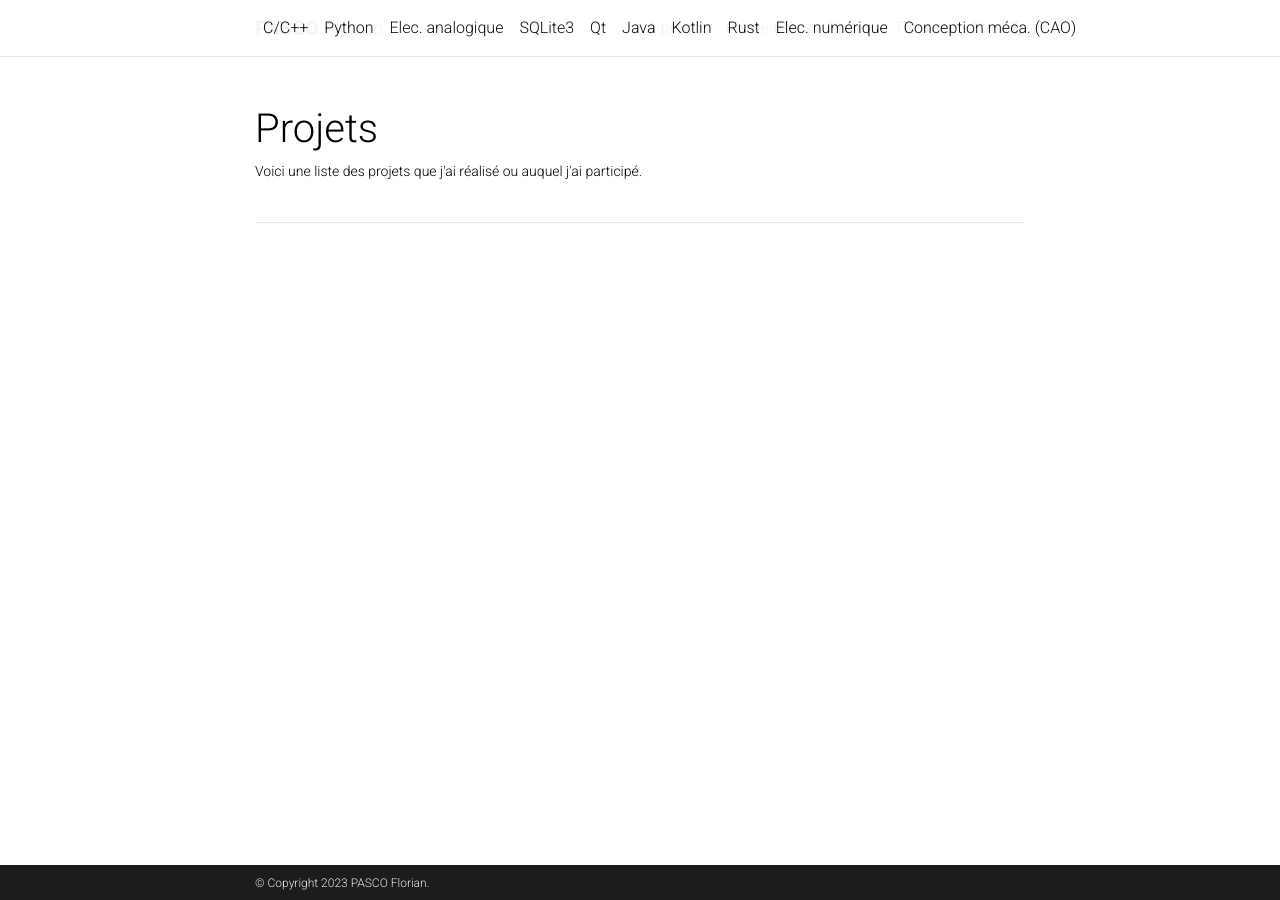
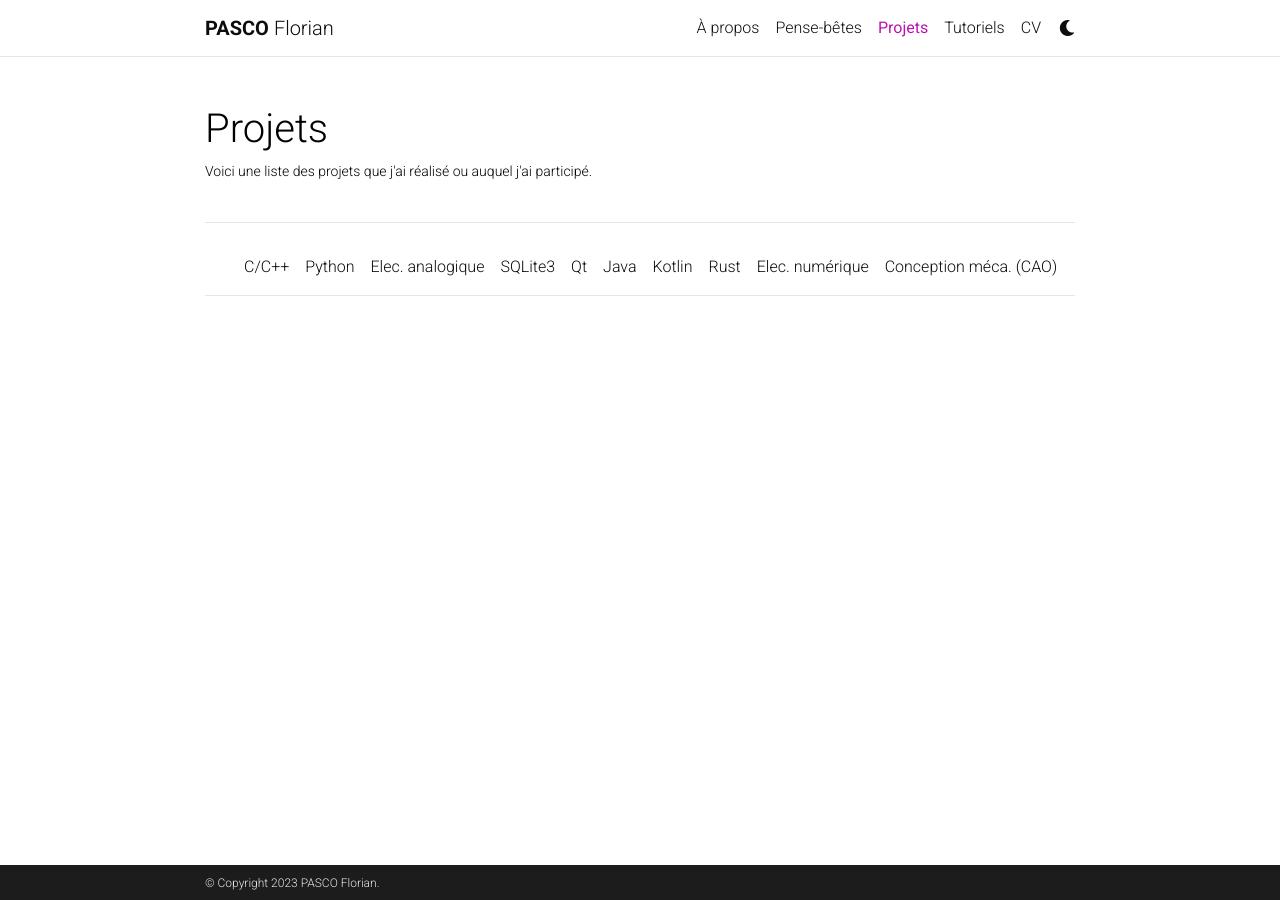
Before and after one commit to mpek29/mpek29.github.io, a Jekyll site: the page built from _pages/projects.md, in a window 1280 px wide. Built offline with Jekyll 4.4.1, drawn with Linux system fonts in a browser that asks for light colours; comment, search, counter and statistics services are not loaded; a style sheet for code colours, icons or effects is not loaded.

Commit message:
projects edit

```diff
--- a/_pages/projects.md
+++ b/_pages/projects.md
@@ -15,7 +15,7 @@ display_categories: [C/C++, Python, Elec. analogique, SQLite3, Qt, Java, Kotlin,
 
   </ul>
 
-  <nav id="navbar" class="navbar navbar-light navbar-expand-sm fixed-top">
+  <nav id="navbar" class="navbar navbar-light navbar-expand-sm">
     <div class="container">
       <div class="collapse navbar-collapse text-right" id="navbarNav">
         <ul class="navbar-nav ml-auto flex-nowrap">
--- a/_sass/_base.scss
+++ b/_sass/_base.scss
@@ -74,7 +74,7 @@ body.sticky-bottom-footer {
  padding-bottom:0
 }
 .container {
- max-width:800px
+ max-width:900px
 }
 .profile img {
  width:100%
```
